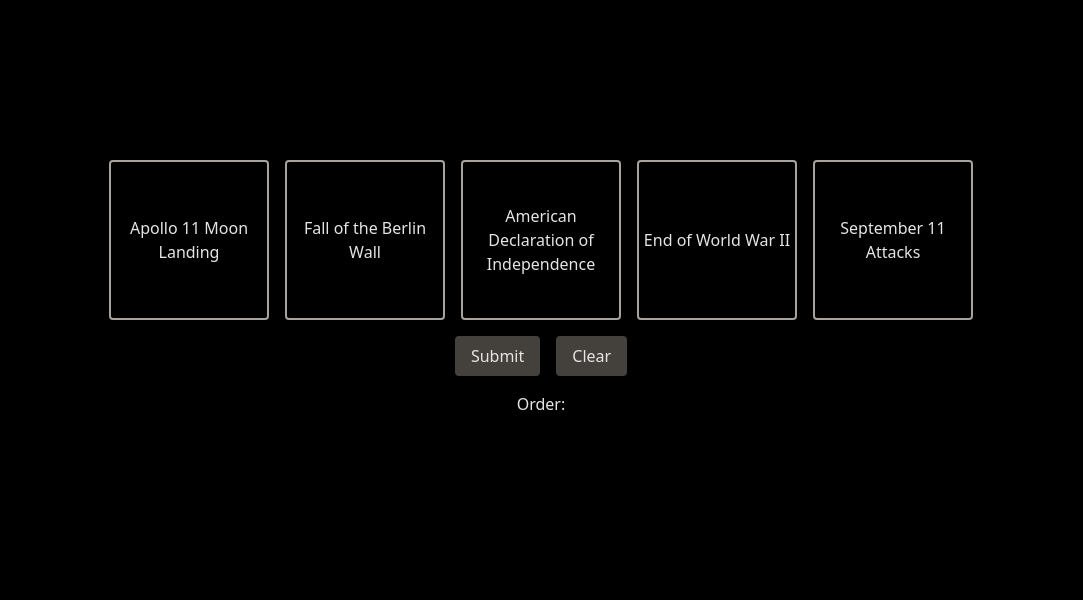
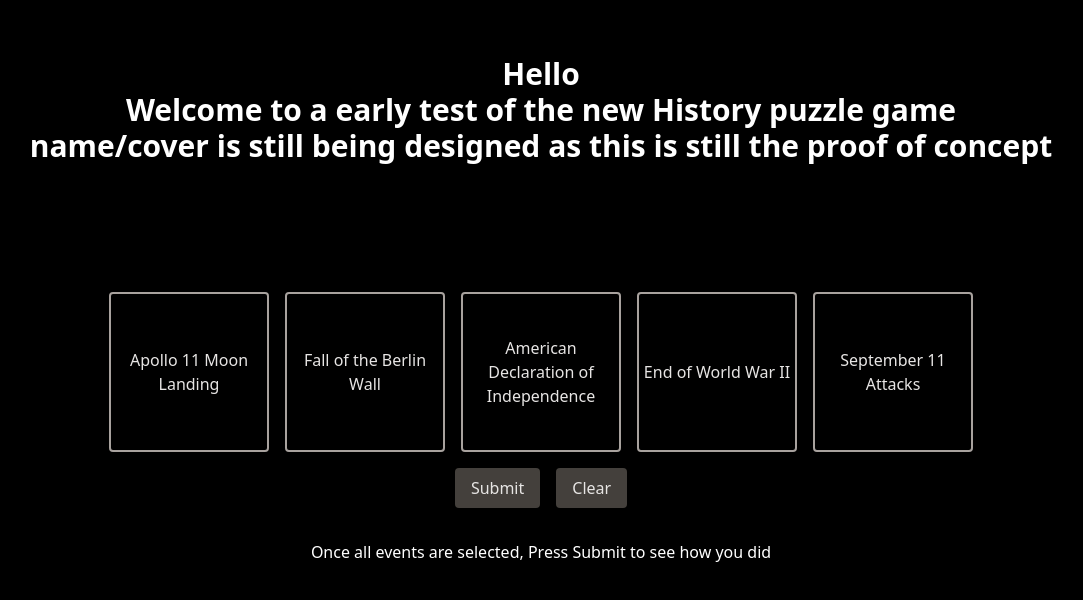
Before and after one commit to ljodiceendicott/trivily, a Next.js app: page / in a window 1280 px wide. Shown: the top 600 px of the page, without its empty margins (99-1182 px from the left). Built offline with nearby package versions, Linux system fonts and the light colour scheme.

Commit message:
added game logic; small bit of styling so test users can see if they are right or not

```diff
--- a/app/page.tsx
+++ b/app/page.tsx
@@ -32,10 +32,13 @@ export default function Page() {
     }
 ];
 
+const correct = [3,4,1,2,5];
+
 
   const [order, setOrder] = useState<number[]>([]);
   const [pressed, setPressed] = useState<boolean[]>(Array(5).fill(false));
   const [numpressed, setnumpressed] = useState<number>(0);
+  let [iscorrect,setiscorrect] = useState<number>(0); //0 is not win or lose //1 is win //-1 is lose
 
   const handleButtonClick = (num: number) => {
     if (!pressed[num - 1]) {
@@ -49,19 +52,43 @@ export default function Page() {
     setnumpressed(numpressed + 1);
   };
 
-  const handleSubmit = () => {
-    console.log("Submitted order:", order);
-  };
-
   const handleClear = () => {
     setOrder([]);
     setPressed(Array(5).fill(false));
     setnumpressed(0);
+    setiscorrect(0)
   };
+
+  const errorcheck = () => {
+    for(var i = 0; i<5; i++){
+      if(order[i]!=correct[i]){
+        console.log("Stupid")
+        handleClear()
+        setiscorrect(-1)
+        return;
+      }
+    }
+    setiscorrect(1);
+  }
+
+  const handleSubmit = () => {
+    console.log("Submitted order:", order);
+    if(order.length<5){
+     alert("Missing Choices")
+    }
+    else
+    {//there is 5 spaces having been selected, time to check
+      errorcheck()
+    }
+  };
+
+
+
 
   return (
     <div className=" h-screen bg-black">
-      <div className="flex flex-col items-center m-auto pt-40 gap-4">
+      <div className='text-white text-center pt-14 font-bold text-3xl'>Hello<br/> Welcome to a early test of the new History puzzle game <br/> name/cover is still being designed as this is still the proof of concept</div>
+      <div className="flex flex-col items-center m-auto pt-32 gap-4">
         <div className="flex gap-4">
           {[1, 2, 3, 4, 5].map((num) => (
             <button
@@ -90,8 +117,18 @@ export default function Page() {
         </div>
 
         <div className="text-stone-200">
-          Order: {order.join(', ')}
+          {/* Order: {order.join(', ')} */}
         </div>
+
+          {iscorrect === 0 ?
+          <div className='text-white text-center'>Once all events are selected, Press Submit to see how you did</div>
+          :
+            iscorrect === -1?
+            <div className='text-red-700 text-center'>Try Again</div> :
+
+
+            <div className='text-green-700 text-center'>This is correct!</div>}
+
       </div>
     </div>
   );
```
